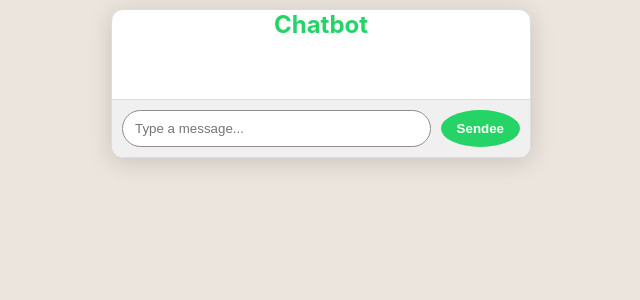
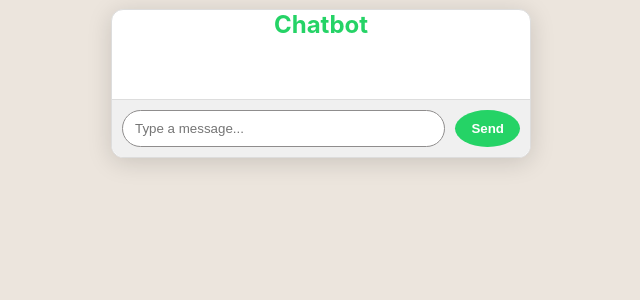
Before and after one commit to AbhishekSG2255/simple_chatbot, a Django app: page / in a window 1280 px wide. Shown: the part 317-617 px from the top of the page, without its empty margins (319-959 px from the left). Run offline with Django 5.2, Linux system fonts and the light colour scheme.

Commit message:
spellings fixed

```diff
--- a/chatbot/templates/chatbot/index.html
+++ b/chatbot/templates/chatbot/index.html
@@ -15,7 +15,7 @@
 
       <div class="composer">
         <input type="text" id="userInput" placeholder="Type a message..." autocomplete="off" />
-        <button id="sendBtn">Sendee</button>
+        <button id="sendBtn">Send</button>
       </div>
     </div>
 
```
